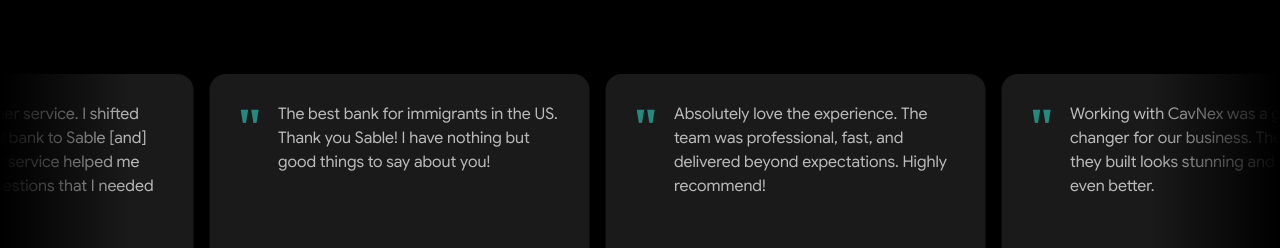
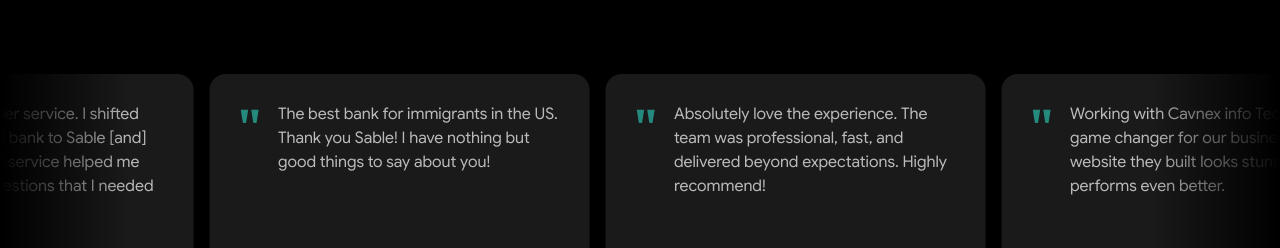
Before and after one commit to akshitsheliya/Cavnex, a React (Vite) app: page / in a window 1280 px wide. Shown: the part 3499-3747 px from the top of the page. Built offline with nearby package versions, Linux system fonts and the light colour scheme.

Commit message:
some minor speling changes

```diff
--- a/src/components/home/Testimonials.jsx
+++ b/src/components/home/Testimonials.jsx
@@ -23,7 +23,7 @@
   },
   {
     id: 4,
-    text: "Working with CavNex was a game changer for our business. The website they built looks stunning and performs even better.",
+    text: "Working with Cavnex info Tech was a game changer for our business. The website they built looks stunning and performs even better.",
     name: "A Patel",
   },
   {
--- a/src/components/layout/Footer.jsx
+++ b/src/components/layout/Footer.jsx
@@ -46,7 +46,7 @@
             <div className="flex items-center gap-2.5 mb-4 sm:mb-5">
               <img
                 src={cavnex_full}
-                alt="CavNex"
+                alt="Cavnex"
                 className="h-6 sm:h-7 md:h-8 w-auto object-contain"
               />
             </div>
--- a/src/components/layout/Navbar.jsx
+++ b/src/components/layout/Navbar.jsx
@@ -71,7 +71,7 @@
               <Link to="/" className="flex items-center gap-2.5 relative z-50">
                 <motion.img
                   src={cavnex_full}
-                  alt="CavNex"
+                  alt="Cavnex"
                   className="h-6 sm:h-7 md:h-8 w-auto object-contain"
                   whileHover={{ scale: 1.03 }}
                   whileTap={{ scale: 0.97 }}
--- a/src/data/testimonials.js
+++ b/src/data/testimonials.js
@@ -7,7 +7,7 @@
     image:
       "https://images.unsplash.com/photo-1472099645785-5658abf4ff4e?w=100&h=100&fit=crop&q=80",
     rating: 5,
-    text: "CavNex info Tech transformed my cafe business with a stunning website. Online orders increased by 150%! Highly recommended.",
+    text: "Cavnex info Tech transformed my cafe business with a stunning website. Online orders increased by 150%! Highly recommended.",
   },
   {
     id: 2,
```
